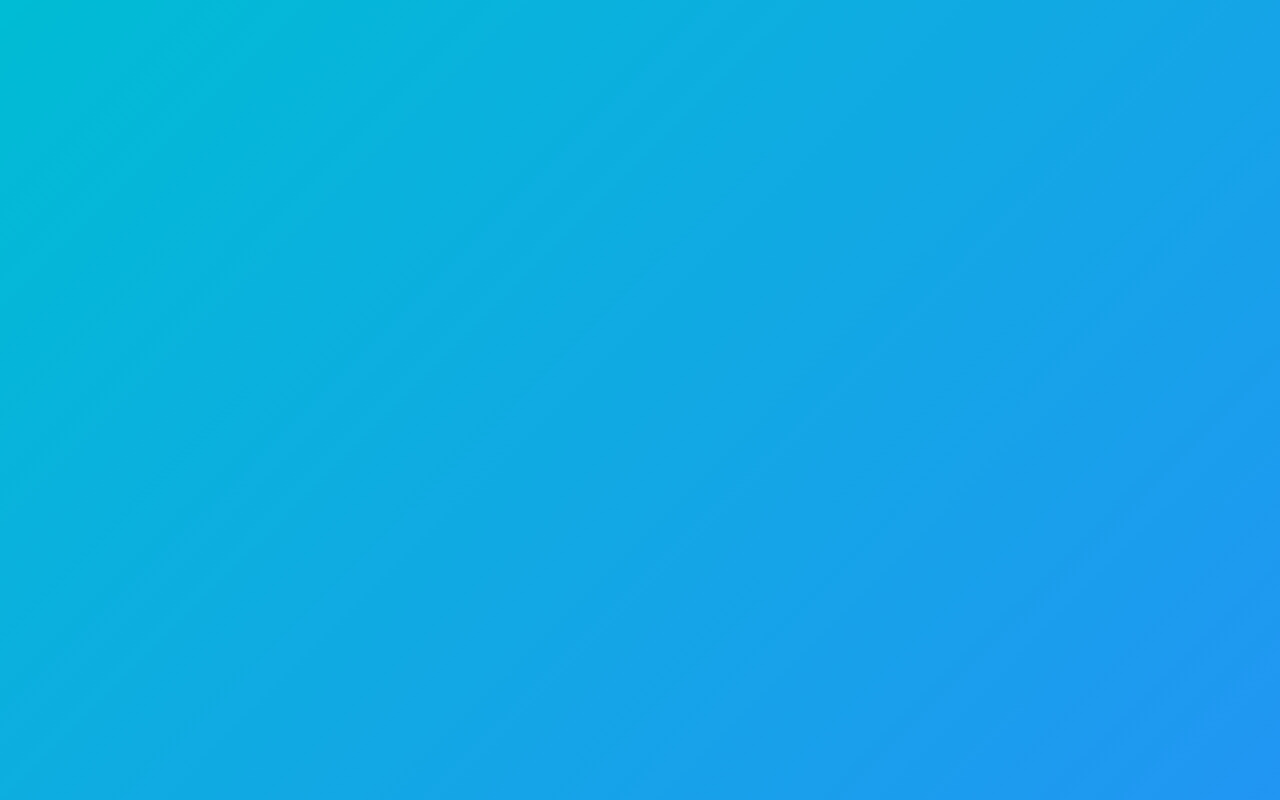
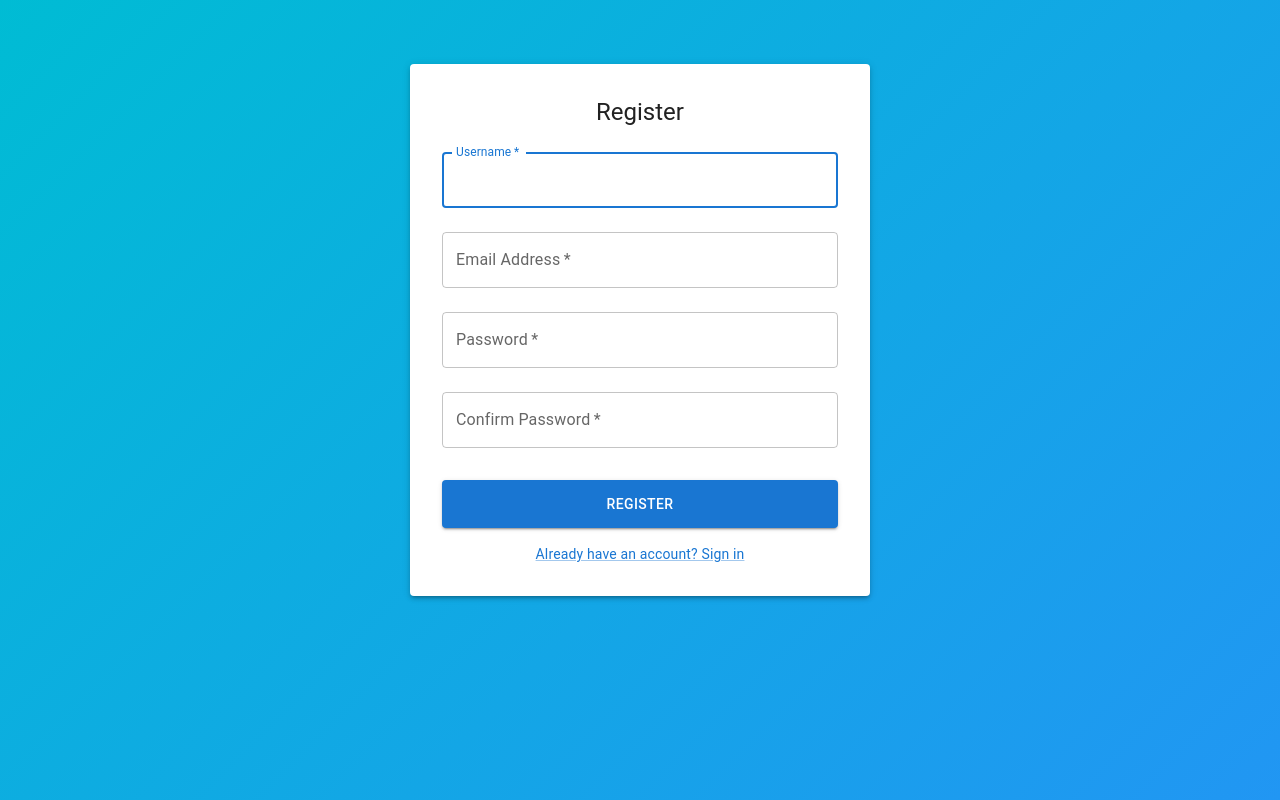
Before and after one commit to agunggema-debug/frontend-react-app, a React (Create React App) app: page /agunggema-debug/React-page/register in a window 1280 px wide. Before the commit this address had no page. Built offline with nearby package versions, Linux system fonts and the light colour scheme.

Commit message:
Add user registration functionality with improved features: - Create Register component with form validation - Add password strength indicator - Implement loading states - Improve error handling - Update navigation links

```diff
--- a/src/App.js
+++ b/src/App.js
@@ -2,6 +2,7 @@ import React from 'react';
 import { BrowserRouter as Router, Routes, Route } from 'react-router-dom';
 import { ThemeProvider, createTheme } from '@mui/material';
 import Login from './pages/Login';
+import Register from './pages/Register';
 import Welcome from './pages/Welcome';
 import './App.css';
 
@@ -22,6 +23,7 @@ function App() {
         <div className="App">
           <Routes>
             <Route path="/" element={<Login />} />
+            <Route path="/register" element={<Register />} />
             <Route path="/welcome" element={<Welcome />} />
           </Routes>
         </div>
--- a/src/pages/Login.js
+++ b/src/pages/Login.js
@@ -1,5 +1,5 @@
 import React, { useState } from 'react';
-import { useNavigate } from 'react-router-dom';
+import { useNavigate, Link as RouterLink } from 'react-router-dom';
 import {
   Box,
   Container,
@@ -8,6 +8,7 @@ import {
   Typography,
   Paper,
   Avatar,
+  Link,
 } from '@mui/material';
 import LockOutlinedIcon from '@mui/icons-material/LockOutlined';
 
@@ -93,6 +94,11 @@ function Login() {
             >
               Login
             </Button>
+            <Box sx={{ textAlign: 'center' }}>
+              <Link component={RouterLink} to="/register" variant="body2">
+                Don't have an account? Sign up
+              </Link>
+            </Box>
           </Box>
         </Paper>
       </Box>
--- /dev/null
+++ b/src/pages/Register.js
@@ -0,0 +1,263 @@
+import React, { useState } from 'react';
+import { useNavigate, Link as RouterLink } from 'react-router-dom';
+import {
+  Container,
+  Paper,
+  TextField,
+  Button,
+  Typography,
+  Box,
+  Link,
+  CircularProgress,
+  LinearProgress,
+} from '@mui/material';
+
+const Register = () => {
+  const navigate = useNavigate();
+  const [formData, setFormData] = useState({
+    username: '',
+    email: '',
+    password: '',
+    confirmPassword: '',
+  });
+  const [errors, setErrors] = useState({});
+  const [isLoading, setIsLoading] = useState(false);
+  const [passwordStrength, setPasswordStrength] = useState(0);
+
+  // Password strength checker
+  const checkPasswordStrength = (password) => {
+    let strength = 0;
+    if (password.length >= 8) strength += 25;
+    if (password.match(/[a-z]+/)) strength += 25;
+    if (password.match(/[A-Z]+/)) strength += 25;
+    if (password.match(/[0-9]+/)) strength += 25;
+    return strength;
+  };
+
+  const handleChange = (e) => {
+    const { name, value } = e.target;
+    setFormData((prev) => ({
+      ...prev,
+      [name]: value,
+    }));
+    // Update password strength when password changes
+    if (name === 'password') {
+      setPasswordStrength(checkPasswordStrength(value));
+    }
+    // Clear error when user starts typing
+    if (errors[name]) {
+      setErrors((prev) => ({
+        ...prev,
+        [name]: '',
+      }));
+    }
+  };
+
+  const validateForm = () => {
+    const newErrors = {};
+
+    // Username validation
+    if (!formData.username.trim()) {
+      newErrors.username = 'Username is required';
+    }
+
+    // Email validation
+    const emailRegex = /^[^\s@]+@[^\s@]+\.[^\s@]+$/;
+    if (!formData.email) {
+      newErrors.email = 'Email is required';
+    } else if (!emailRegex.test(formData.email)) {
+      newErrors.email = 'Invalid email format';
+    }
+
+    // Password validation
+    if (!formData.password) {
+      newErrors.password = 'Password is required';
+    } else if (formData.password.length < 8) {
+      newErrors.password = 'Password must be at least 8 characters';
+    } else if (checkPasswordStrength(formData.password) < 75) {
+      newErrors.password = 'Password must contain uppercase, lowercase, and numbers';
+    }
+
+    // Confirm password validation
+    if (!formData.confirmPassword) {
+      newErrors.confirmPassword = 'Please confirm your password';
+    } else if (formData.confirmPassword !== formData.password) {
+      newErrors.confirmPassword = 'Passwords do not match';
+    }
+
+    setErrors(newErrors);
+    return Object.keys(newErrors).length === 0;
+  };
+
+  const handleSubmit = async (e) => {
+    e.preventDefault();
+    setErrors({});
+
+    if (validateForm()) {
+      setIsLoading(true);
+      try {
+        // TODO: Replace with your actual API endpoint
+        const response = await fetch('http://localhost:8080/api/auth/register', {
+          method: 'POST',
+          headers: {
+            'Content-Type': 'application/json',
+          },
+          body: JSON.stringify({
+            username: formData.username,
+            email: formData.email,
+            password: formData.password,
+          }),
+        });
+
+        if (response.ok) {
+          // Registration successful
+          navigate('/');
+        } else {
+          const data = await response.json();
+          setErrors({ submit: data.message || 'Registration failed. Please try again.' });
+        }
+      } catch (error) {
+        setErrors({ submit: 'Network error occurred. Please check your connection and try again.' });
+      } finally {
+        setIsLoading(false);
+      }
+    }
+  };
+
+  return (
+    <Container component="main" maxWidth="xs">
+      <Box
+        sx={{
+          marginTop: 8,
+          display: 'flex',
+          flexDirection: 'column',
+          alignItems: 'center',
+        }}
+      >
+        <Paper
+          elevation={3}
+          sx={{
+            padding: 4,
+            display: 'flex',
+            flexDirection: 'column',
+            alignItems: 'center',
+            width: '100%',
+          }}
+        >
+          <Typography component="h1" variant="h5">
+            Register
+          </Typography>
+          <Box component="form" onSubmit={handleSubmit} sx={{ mt: 1 }}>
+            <TextField
+              margin="normal"
+              required
+              fullWidth
+              id="username"
+              label="Username"
+              name="username"
+              autoComplete="username"
+              autoFocus
+              value={formData.username}
+              onChange={handleChange}
+              error={!!errors.username}
+              helperText={errors.username}
+            />
+            <TextField
+              margin="normal"
+              required
+              fullWidth
+              id="email"
+              label="Email Address"
+              name="email"
+              autoComplete="email"
+              value={formData.email}
+              onChange={handleChange}
+              error={!!errors.email}
+              helperText={errors.email}
+            />
+            <TextField
+              margin="normal"
+              required
+              fullWidth
+              name="password"
+              label="Password"
+              type="password"
+              id="password"
+              autoComplete="new-password"
+              value={formData.password}
+              onChange={handleChange}
+              error={!!errors.password}
+              helperText={errors.password}
+            />
+            {formData.password && (
+              <Box sx={{ width: '100%', mt: 1 }}>
+                <LinearProgress
+                  variant="determinate"
+                  value={passwordStrength}
+                  sx={{
+                    height: 8,
+                    borderRadius: 5,
+                    bgcolor: 'grey.200',
+                    '& .MuiLinearProgress-bar': {
+                      bgcolor: passwordStrength <= 25 ? 'error.main'
+                        : passwordStrength <= 50 ? 'warning.main'
+                        : passwordStrength <= 75 ? 'info.main'
+                        : 'success.main',
+                    },
+                  }}
+                />
+                <Typography variant="caption" color="textSecondary">
+                  Password strength: {
+                    passwordStrength <= 25 ? 'Weak'
+                    : passwordStrength <= 50 ? 'Fair'
+                    : passwordStrength <= 75 ? 'Good'
+                    : 'Strong'
+                  }
+                </Typography>
+              </Box>
+            )}
+            <TextField
+              margin="normal"
+              required
+              fullWidth
+              name="confirmPassword"
+              label="Confirm Password"
+              type="password"
+              id="confirmPassword"
+              autoComplete="new-password"
+              value={formData.confirmPassword}
+              onChange={handleChange}
+              error={!!errors.confirmPassword}
+              helperText={errors.confirmPassword}
+            />
+            {errors.submit && (
+              <Typography color="error" variant="body2" sx={{ mt: 1 }}>
+                {errors.submit}
+              </Typography>
+            )}
+            <Button
+              type="submit"
+              fullWidth
+              variant="contained"
+              disabled={isLoading}
+              sx={{ mt: 3, mb: 2, height: 48 }}
+            >
+              {isLoading ? (
+                <CircularProgress size={24} color="inherit" />
+              ) : (
+                'Register'
+              )}
+            </Button>
+            <Box sx={{ textAlign: 'center' }}>
+              <Link component={RouterLink} to="/" variant="body2">
+                Already have an account? Sign in
+              </Link>
+            </Box>
+          </Box>
+        </Paper>
+      </Box>
+    </Container>
+  );
+};
+
+export default Register;
```
Also changed, not shown: 2 other files (tests, documents, lock files or other folders).
